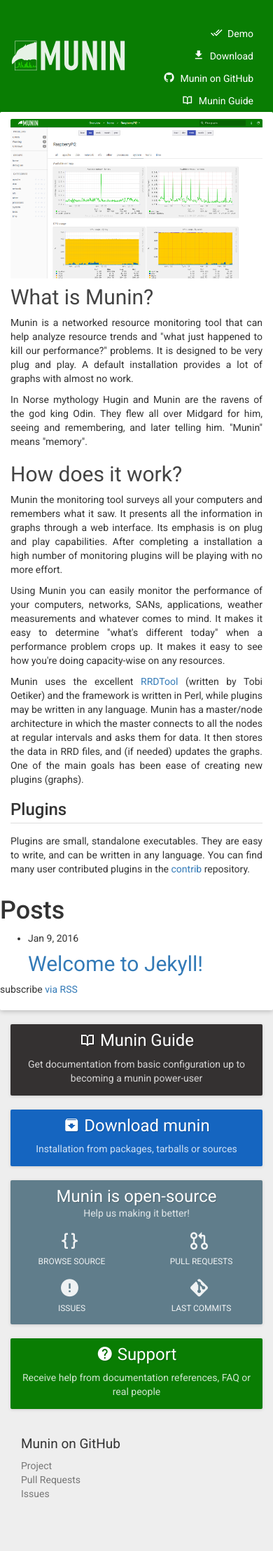
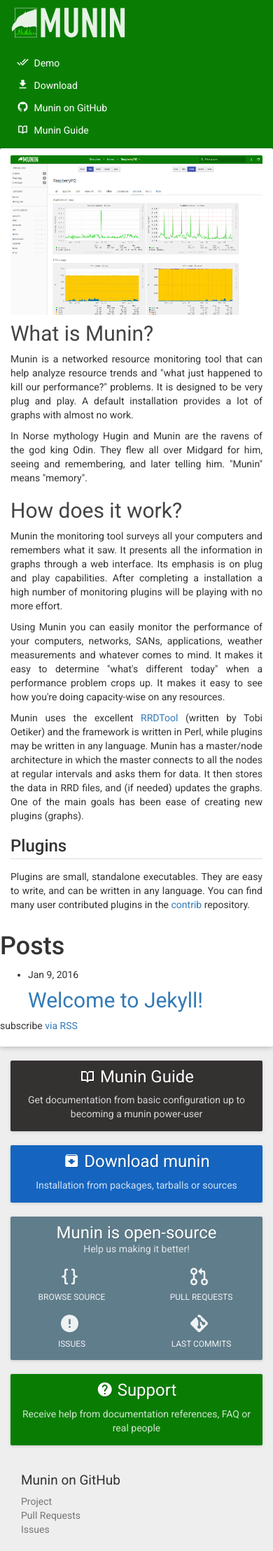
Before and after one commit to munin-monitoring/munin-monitoring.github.io, a Jekyll site: the page built from index.html, in a window 390 px wide. Shown: the whole page at 70% size. Built offline with Jekyll 4.4.1, drawn with Linux system fonts in a browser that asks for light colours; nearby versions of some CDN libraries; before the commit the page ends 2166 px from its top, so only the background shows below that.

Commit message:
Enhance menu on mobiles

```diff
--- a/_includes/header.html
+++ b/_includes/header.html
@@ -62,9 +62,6 @@
 						</svg>
 					</a>
 				</h1>
-				<a href="#" class="logo-wrap">
-					<div class="logo"></div>
-				</a>
 				<div class="menu">
 					<a href="http://demo.munin-monitoring.org"><i class="mdi mdi-check-all"></i> Demo</a>
 					<a href="{{ "/download.html" | prepend: site.baseurl }}"><i class="mdi mdi-download"></i> Download</a>
--- a/_sass/_layout.scss
+++ b/_sass/_layout.scss
@@ -52,6 +52,25 @@ header {
 				font-size: 17px;
 				margin: 0 4px 0 -4px;
 				vertical-align: top;
+			}
+		}
+
+		@extend .clear-after;
+	}
+
+	@media (max-width: 480px) {
+		h1.logo-wrap {
+			float: none;
+			margin: 10px 0;
+		}
+
+		.menu {
+			margin: 10px 0;
+			text-align: left;
+
+			a {
+				float: left;
+				clear: left;
 			}
 		}
 	}
```
